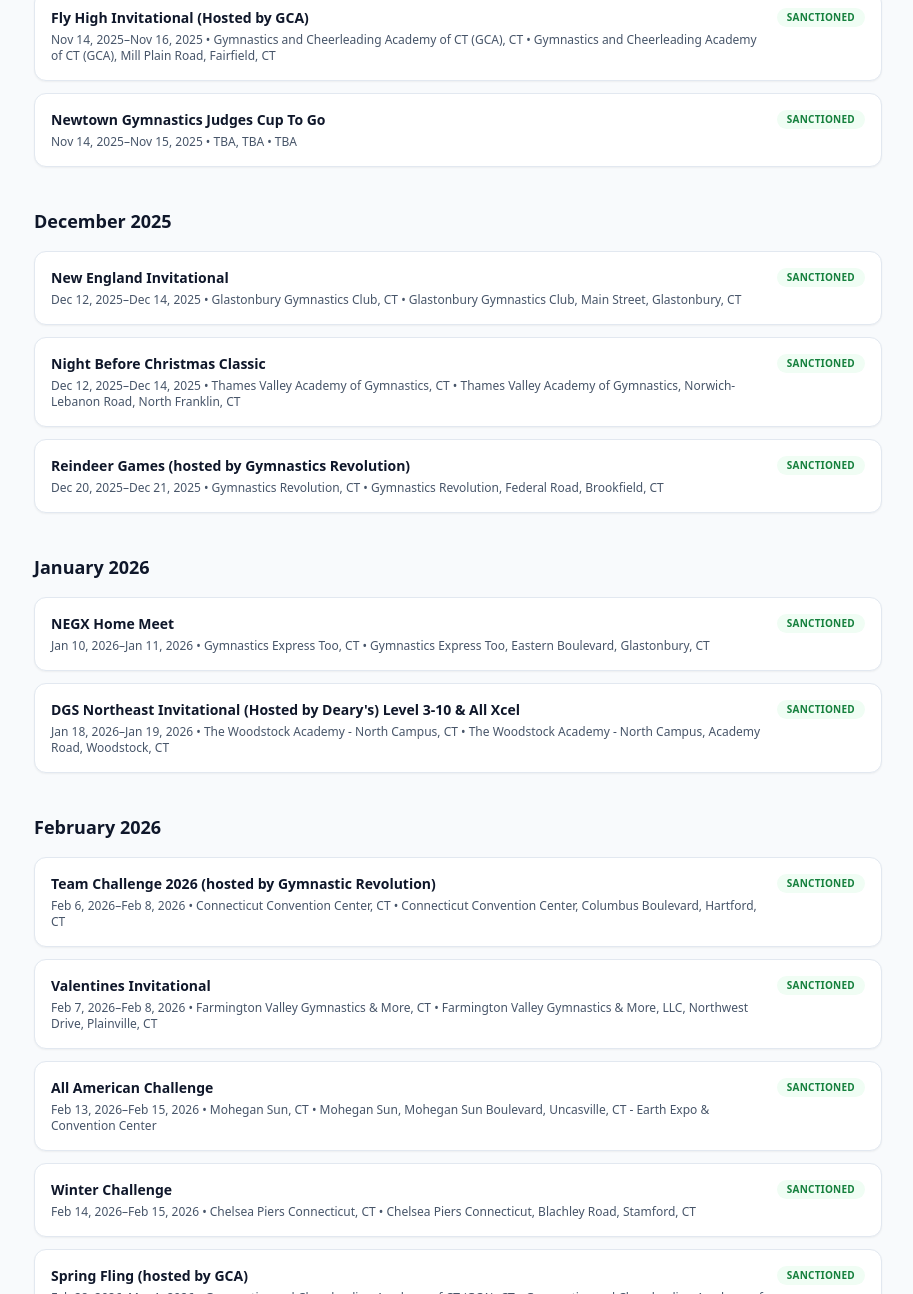
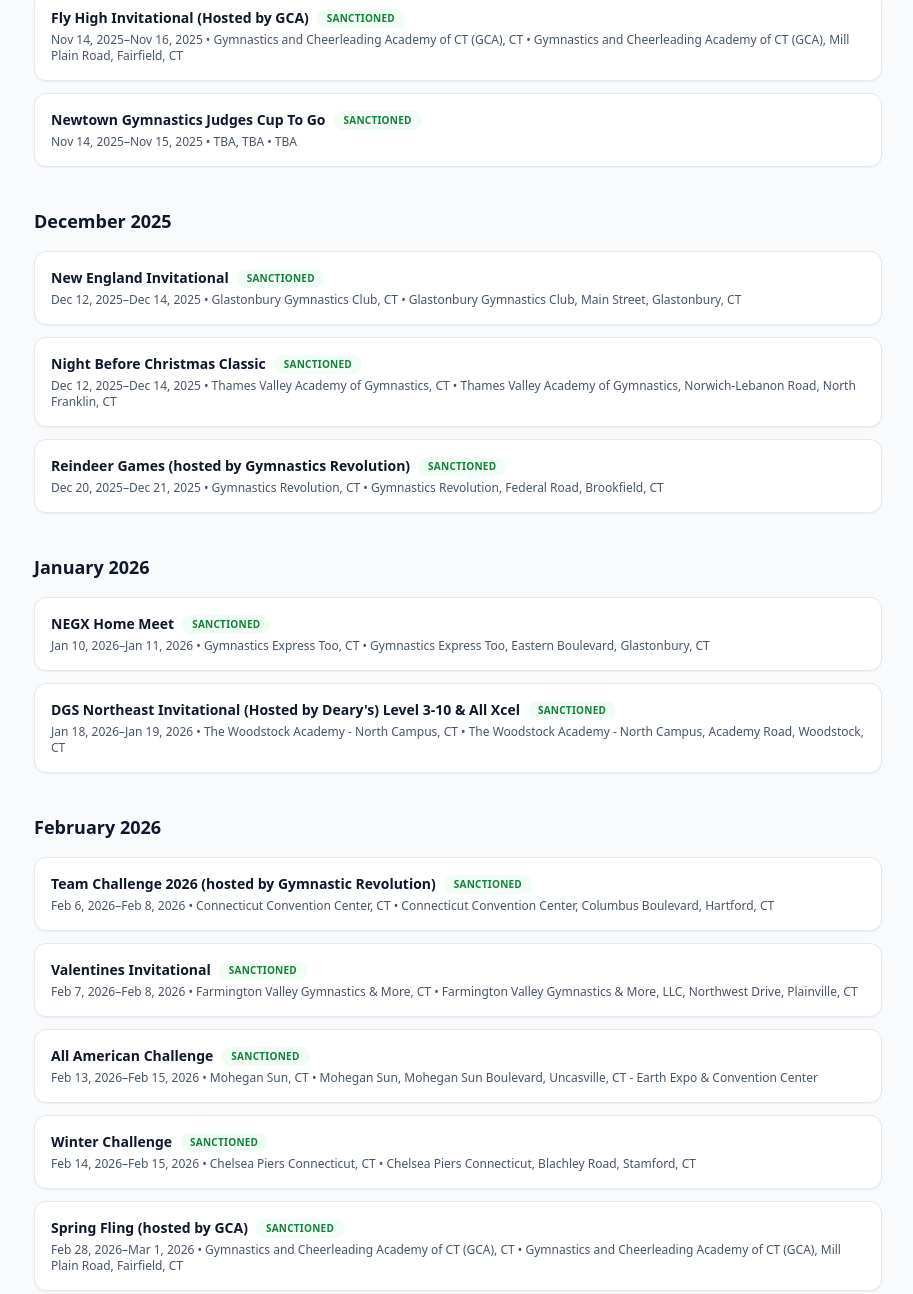
Before and after one commit to toshmoltbot-png/ctusagym, an Eleventy site: page src/pages/calendar.njk in a window 1280 px wide. Shown: the part 480-1774 px from the top of the page, without its empty margins (182-1095 px from the left). Built offline with nearby package versions, Linux system fonts and the light colour scheme; Eleventy itself is replaced by a stand-in of ours; files that its build step writes are made by us from their sources.

Commit message:
Calendar: move sanctioned pill inline next to event name to match .com

```diff
--- a/src/pages/calendar.njk
+++ b/src/pages/calendar.njk
@@ -22,16 +22,16 @@
   <ul class="mt-4 space-y-3">
     {% for event in group.items %}
     <li class="rounded-xl border border-slate-200 bg-white p-4 shadow-sm" data-status="{{ event.status }}">
-      <div class="flex items-start justify-between gap-3">
-        <div>
-          <div class="text-sm font-bold text-slate-900">{{ event.name }}</div>
-          <div class="mt-1 text-xs text-slate-600">{{ event.start | dateRange(event.end) }} &bull; {{ event.host }}, {{ event.state }} &bull; {{ event.location }}</div>
+      <div>
+        <div class="flex flex-wrap items-center gap-2">
+          <span class="text-sm font-bold text-slate-900">{{ event.name }}</span>
+          {% if event.status == "sanctioned" %}
+          <span class="rounded-full bg-green-50 px-2.5 py-0.5 text-[10px] font-bold uppercase tracking-wide text-green-700">sanctioned</span>
+          {% elif event.status == "pending" %}
+          <span class="rounded-full bg-yellow-50 px-2.5 py-0.5 text-[10px] font-bold uppercase tracking-wide text-yellow-700">pending</span>
+          {% endif %}
         </div>
-        {% if event.status == "sanctioned" %}
-        <span class="shrink-0 rounded-full bg-green-50 px-2.5 py-0.5 text-[10px] font-bold uppercase tracking-wide text-green-700">sanctioned</span>
-        {% elif event.status == "pending" %}
-        <span class="shrink-0 rounded-full bg-yellow-50 px-2.5 py-0.5 text-[10px] font-bold uppercase tracking-wide text-yellow-700">pending</span>
-        {% endif %}
+        <div class="mt-1 text-xs text-slate-600">{{ event.start | dateRange(event.end) }} &bull; {{ event.host }}, {{ event.state }} &bull; {{ event.location }}</div>
       </div>
     </li>
     {% endfor %}
```
